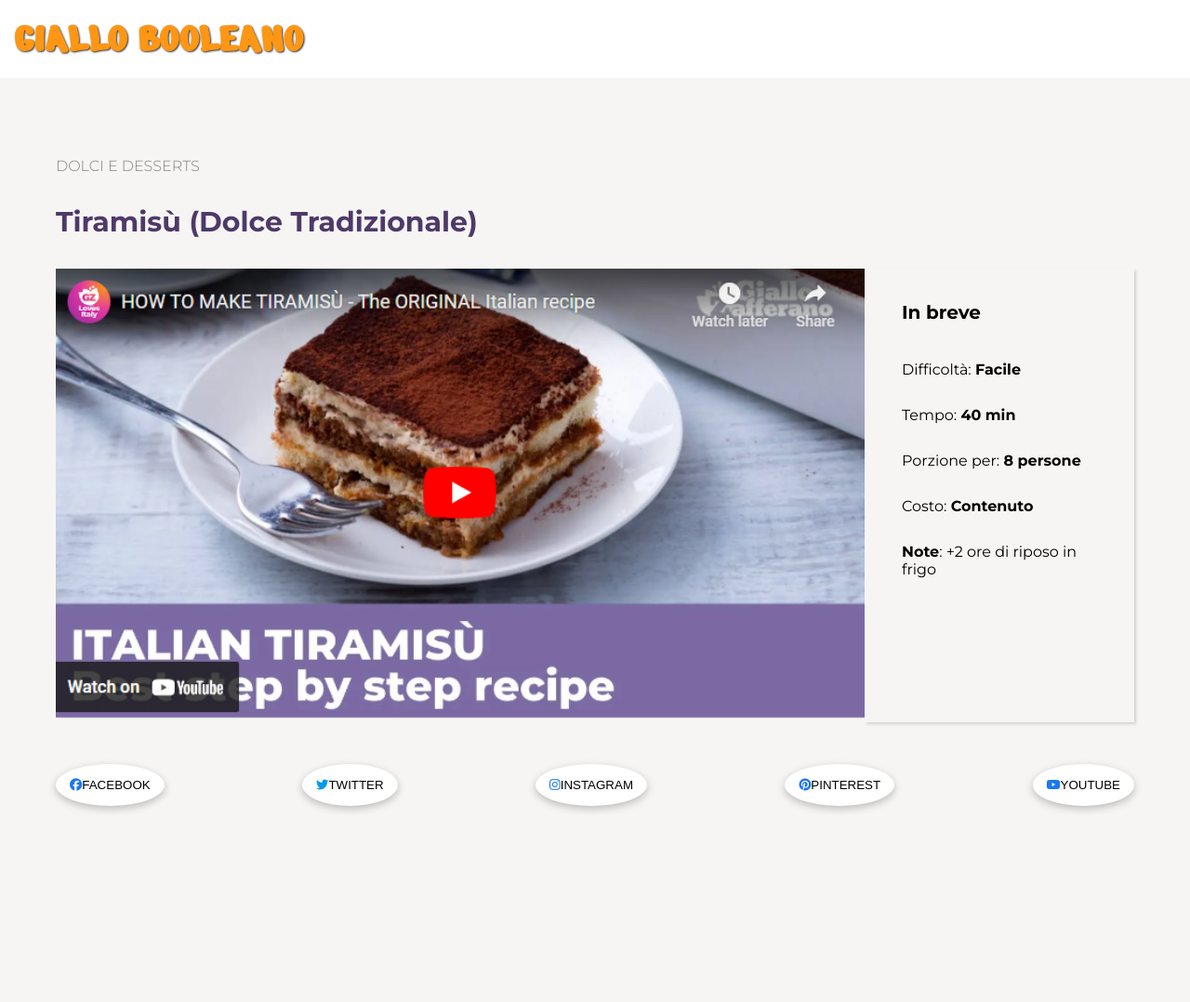
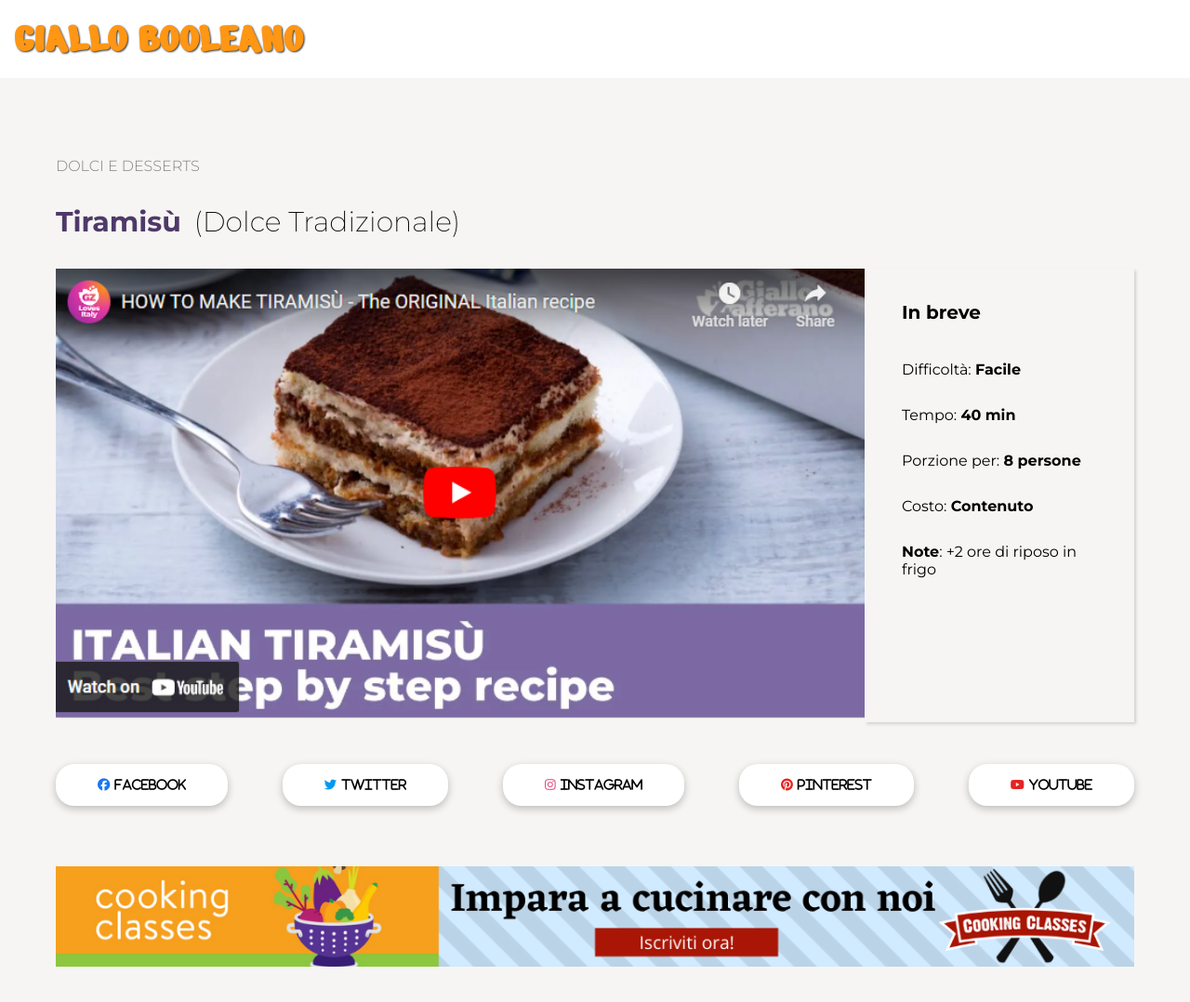
Before and after one commit to Luca-Mangiacotti/htmlcss-responsive-layout, a plain HTML site: page index.html in a window 1280 px wide. Shown: the whole page at 93% size. Before the commit the page ends 937 px from the top, so only its background shows below. Drawn offline with Linux system fonts and the light colour scheme.

Commit message:
feat: add banner on 1st section

```diff
--- a/css/style.css
+++ b/css/style.css
@@ -91,7 +91,12 @@ h3 {
 h4{
     font-size: 20px;
     padding-bottom: 25px;
+}
 
+span{
+    font-weight: 200;
+    color: black;
+    padding-left: 5px;
 }
 
 
@@ -156,6 +161,12 @@ main {
     display: none;
 }
 
+.container-banner {
+    max-width: 1200px;
+    margin: 20px auto;
+    display: none;
+}
+
 /*----------------
     FOOTER
 ------------------*/
@@ -182,10 +193,18 @@ main {
             display: inline;
     }
 
+    .navigation li .btn{
+        padding-left: 45px;
+        padding-right: 45px;
+        border-radius: 20px;
 
+    }
+
+    .container-banner {
+        display: block;
+    }
 
 }
-
 
 /* Desktop da 992px a infinito */
 @media screen and (min-width: 992px) {
@@ -204,6 +223,7 @@ main {
 
 }
 
+/* Desktop compreso tra 768px e 992px */
 @media screen and (max-width: 992px) and (min-width: 768px) {
 
     .detail-list ul{
--- a/index.html
+++ b/index.html
@@ -54,14 +54,17 @@
             <nav class="navigation">
                 <ul>
 
-                    <li><button class="btn"><i class="fa-brands fa-facebook" style="color: #1a77f3;"></i><span>facebook</span></button></li>
-                    <li><button class="btn"><i class="fa-brands fa-twitter" style="color: #0099ef;"></i><span>twitter</span></button></li>
-                    <li><button class="btn"><i class="fa-brands fa-instagram" style="color: #1a77f3;"></i><span>instagram</span></button></li>
-                    <li><button class="btn"><i class="fa-brands fa-pinterest" style="color: #1a77f3;"></i><span>pinterest</span></button></li>
-                    <li><button class="btn"><i class="fa-brands fa-youtube" style="color: #1a77f3;"></i><span>youtube</span></button></li>
+                    <li><button class="btn"><i class="fa-brands fa-facebook" style="color: #1a77f3;"><span>facebook</span></i></button></li>
+                    <li><button class="btn"><i class="fa-brands fa-twitter" style="color: #0099ef;"><span>twitter</span></i></button></li>
+                    <li><button class="btn"><i class="fa-brands fa-instagram" style="color: #df4c83;"><span>instagram</span></i></button></li>
+                    <li><button class="btn"><i class="fa-brands fa-pinterest" style="color: #e62222;"><span>pinterest</span></i></button></li>
+                    <li><button class="btn"><i class="fa-brands fa-youtube" style="color: #e62222;"><span>youtube</span></i></button></li>
 
                 </ul>
             </nav>
+            <div class="container-banner">
+                <img class="img-fluid" src="./img/banner.png" alt="banner">
+            </div>
         </section>
         <!-- /PRIMA SEZIONE -->
 
```
